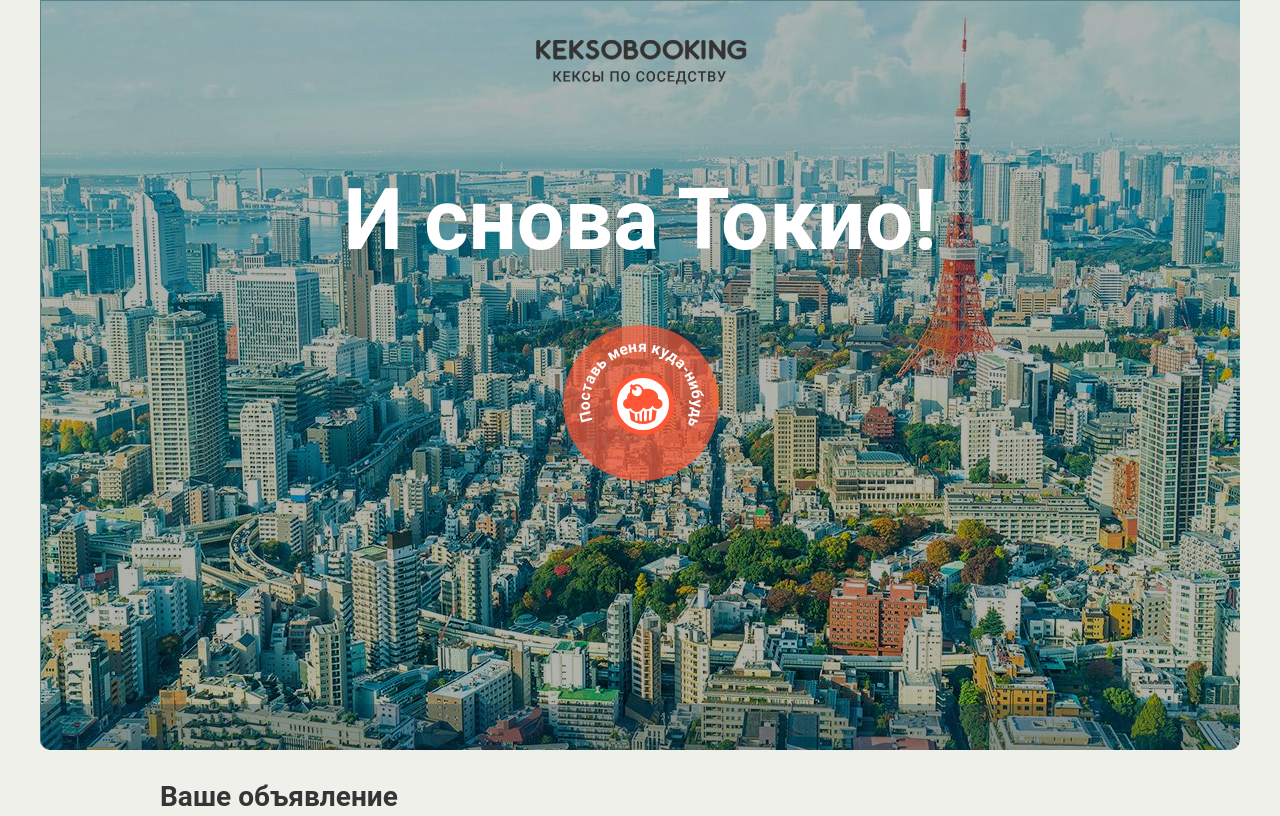
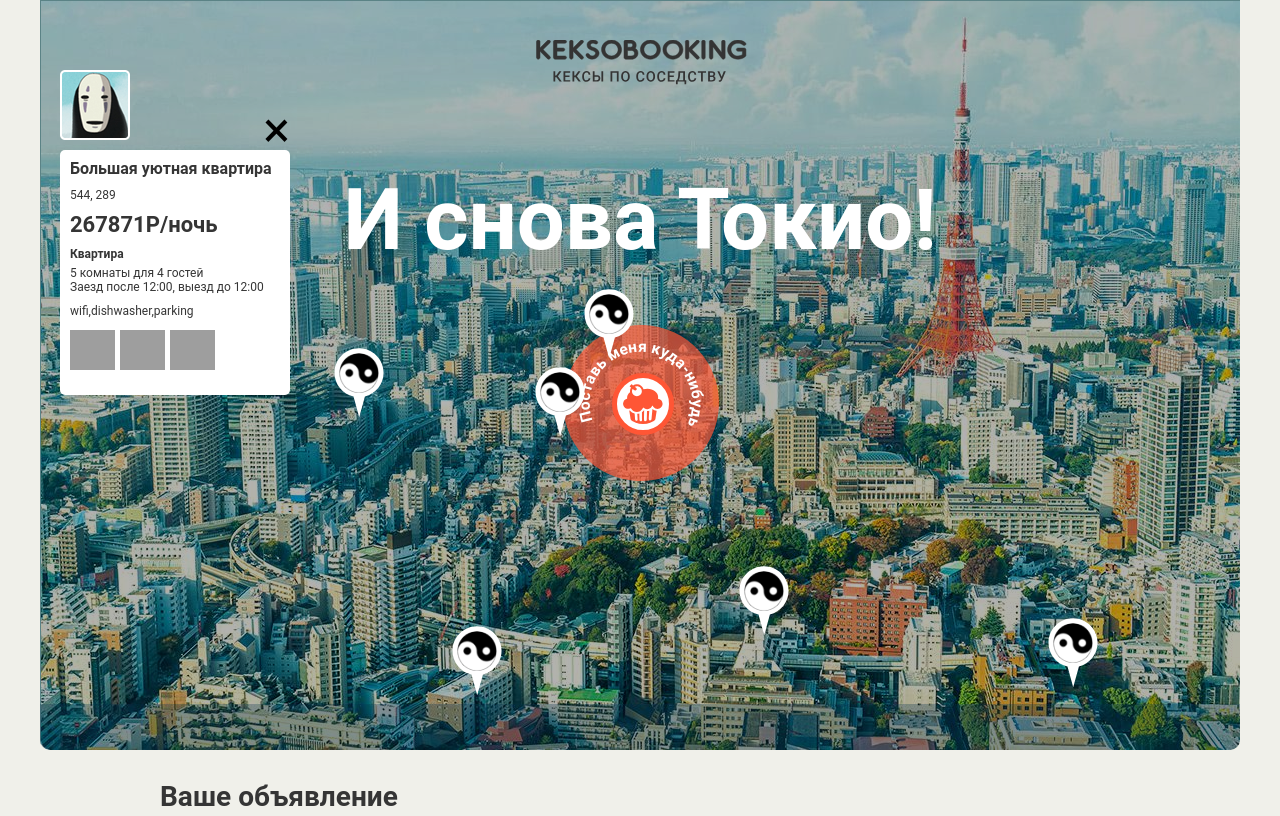
Before and after one commit to arcmag/55546-keksobooking, a website: page index.html in a window 1280 px wide. Shown: the top 816 px of the page. Drawn offline with Linux system fonts and the light colour scheme; grey boxes are pictures that could not be loaded; files whose address does not match are found by name.

Commit message:
Выполняет шаги из задания - #13 Личный проект: пока все дома

```diff
--- a/index.html
+++ b/index.html
@@ -248,5 +248,6 @@
     </div>
   </template>
 
+  <script type="text/javascript" src="js/map.js"></script>
 </body>
 </html>
--- /dev/null
+++ b/js/map.js
@@ -0,0 +1,164 @@
+'use strict';
+
+var OFFER_TITLE_LIST = [
+  'Большая уютная квартира',
+  'Маленькая неуютная квартира',
+  'Огромный прекрасный дворец',
+  'Маленький ужасный дворец',
+  'Красивый гостевой домик',
+  'Некрасивый негостеприимный домик',
+  'Уютное бунгало далеко от моря',
+  'Неуютное бунгало по колено в воде'
+];
+
+var OFFER_TYPE_LIST = ['palace', 'flat', 'house', 'bungalo'];
+
+var OFFER_FEATURES_LIST = ['wifi', 'dishwasher', 'parking', 'washer', 'elevator', 'conditioner'];
+
+var OFFER_FIX_TIME_LIST = ['12:00', '13:00', '14:00'];
+
+var OFFER_PHOTOS_LIST = [
+  'http://o0.github.io/assets/images/tokyo/hotel1.jpg',
+  'http://o0.github.io/assets/images/tokyo/hotel2.jpg',
+  'http://o0.github.io/assets/images/tokyo/hotel3.jpg'
+];
+
+var mapBlock = document.querySelector('.map');
+var mapCardTmp = document.querySelector('#pin');
+var mapPinTmp = mapCardTmp.content.querySelector('.map__pin');
+var mapPins = document.querySelector('.map__pins');
+var sentenceList = [];
+
+mapBlock.classList.remove('.map--faded');
+
+
+function getRandomInt(max, min) {
+  return Math.floor((Math.random()) * (max - min + 1) + min);
+}
+
+function compare() {
+  return Math.random() - 0.5;
+}
+
+function getRandomAuthorAvatar() {
+  return 'img/avatars/user0' + getRandomInt(8, 1) + '.png';
+}
+
+function getRandomOfferTitle() {
+  return OFFER_TITLE_LIST.sort(compare).pop();
+}
+
+function getRandomArrayElement(array) {
+  return array[getRandomInt(array.length - 1, 0)];
+}
+
+function getRandomPhotoList() {
+  var copyPhotoArr = OFFER_PHOTOS_LIST.slice();
+  var newPhotoArr = [];
+
+  for (var i = 0; i < OFFER_PHOTOS_LIST.length; i++) {
+    newPhotoArr.push(copyPhotoArr.splice(getRandomInt(copyPhotoArr.length - 1, 0), 1)[0]);
+  }
+
+  return newPhotoArr;
+}
+
+function getRandomFeaturesList() {
+  return OFFER_FEATURES_LIST.slice().sort(compare).slice(0, getRandomInt(OFFER_FEATURES_LIST.length - 1, 1));
+}
+
+function getRandomLocationCoord() {
+  var pinX = parseInt(getComputedStyle(mapBlock).width, 10) - mapPinTmp.querySelector('img').width;
+
+  return {
+    y: getRandomInt(630, 130),
+    x: getRandomInt(pinX, 0)
+  };
+}
+
+function getMapPin(object) {
+  var pin = mapPinTmp.cloneNode(true);
+
+  pin.src = object.author.avatar;
+  pin.alt = object.offer.title;
+  pin.style.left = object.location.x + 'px';
+  pin.style.top = object.location.y + 'px';
+
+  return pin;
+}
+
+function createObjectsPins() {
+  for (var i = 0; i < 8; i++) {
+    var dataPin = {
+      author: {
+        avatar: getRandomAuthorAvatar()
+      },
+      offer: {
+        title: getRandomOfferTitle(),
+        price: getRandomInt(1000000, 1000),
+        type: getRandomArrayElement(OFFER_TYPE_LIST),
+        rooms: getRandomInt(5, 1),
+        guests: getRandomInt(10, 1),
+        checkin: getRandomArrayElement(OFFER_FIX_TIME_LIST),
+        checkout: getRandomArrayElement(OFFER_FIX_TIME_LIST),
+        features: getRandomFeaturesList(),
+        description: '',
+        photos: getRandomPhotoList()
+      },
+      location: getRandomLocationCoord()
+    };
+
+    dataPin.offer.address = dataPin.location.x + ', ' + dataPin.location.y;
+
+    sentenceList.push(dataPin);
+  }
+}
+createObjectsPins();
+
+function outputMapPins() {
+  var mapPinContainer = document.createDocumentFragment();
+
+  for (var i = 0; i < sentenceList.length; i++) {
+    mapPinContainer.appendChild(getMapPin(sentenceList[i]));
+  }
+
+  mapPins.appendChild(mapPinContainer);
+}
+outputMapPins();
+
+function outputMapCard() {
+  var sentence = sentenceList[0];
+  var cardTmp = document.querySelector('#card');
+  var card = cardTmp.content.querySelector('.map__card').cloneNode(true);
+
+  card.querySelector('.popup__title').textContent = sentence.offer.title;
+  card.querySelector('.popup__text--address').textContent = sentence.offer.address;
+  card.querySelector('.popup__text--price').textContent = sentence.offer.price + 'Р/ночь';
+
+  card.querySelector('.popup__type').textContent = ({
+    'palace': 'Дворец',
+    'flat': 'Квартира',
+    'house': 'Дом',
+    'bungalo': 'Бунгало'
+  })[sentence.offer.type];
+
+  card.querySelector('.popup__text--capacity').textContent = sentence.offer.rooms + ' комнаты для ' + sentence.offer.guests + ' гостей';
+  card.querySelector('.popup__text--time').textContent = 'Заезд после ' + sentence.offer.checkin + ', выезд до ' + sentence.offer.checkout;
+  card.querySelector('.popup__features').textContent = sentence.offer.features;
+  card.querySelector('.popup__description').textContent = sentence.offer.description;
+
+  var photosCardBlock = card.querySelector('.popup__photos');
+  var photoCardTmp = photosCardBlock.querySelector('.popup__photo').cloneNode(true);
+  photosCardBlock.innerHTML = '';
+
+  for (var i = 0; i < sentence.offer.photos.length; i++) {
+    var cardImg = photoCardTmp.cloneNode(true);
+    cardImg.src = sentence.offer.photos[i];
+    photosCardBlock.appendChild(cardImg);
+  }
+
+  card.querySelector('.popup__avatar').textContent = sentence.author.avatar;
+
+  mapBlock.insertBefore(card, document.querySelector('.map__filters-container'));
+}
+outputMapCard();
```
Also changed, not shown: Readme.md.
